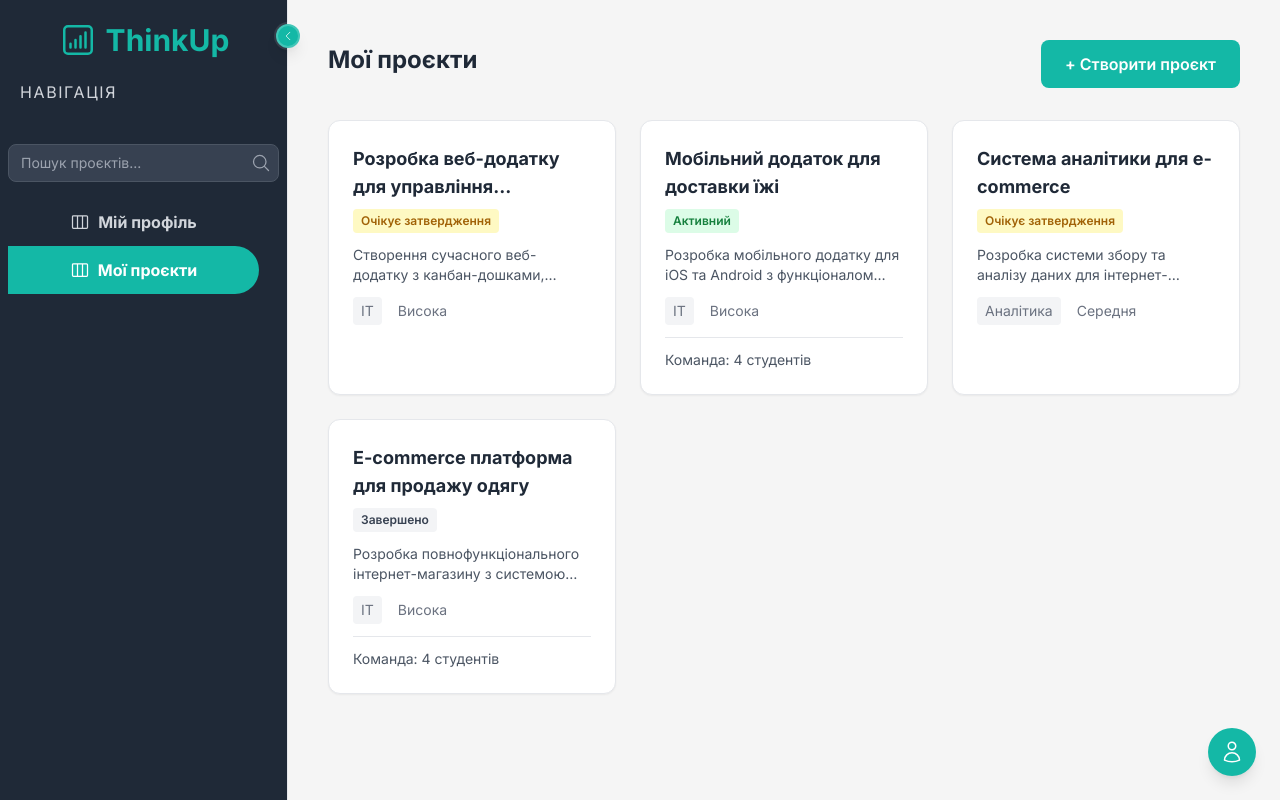
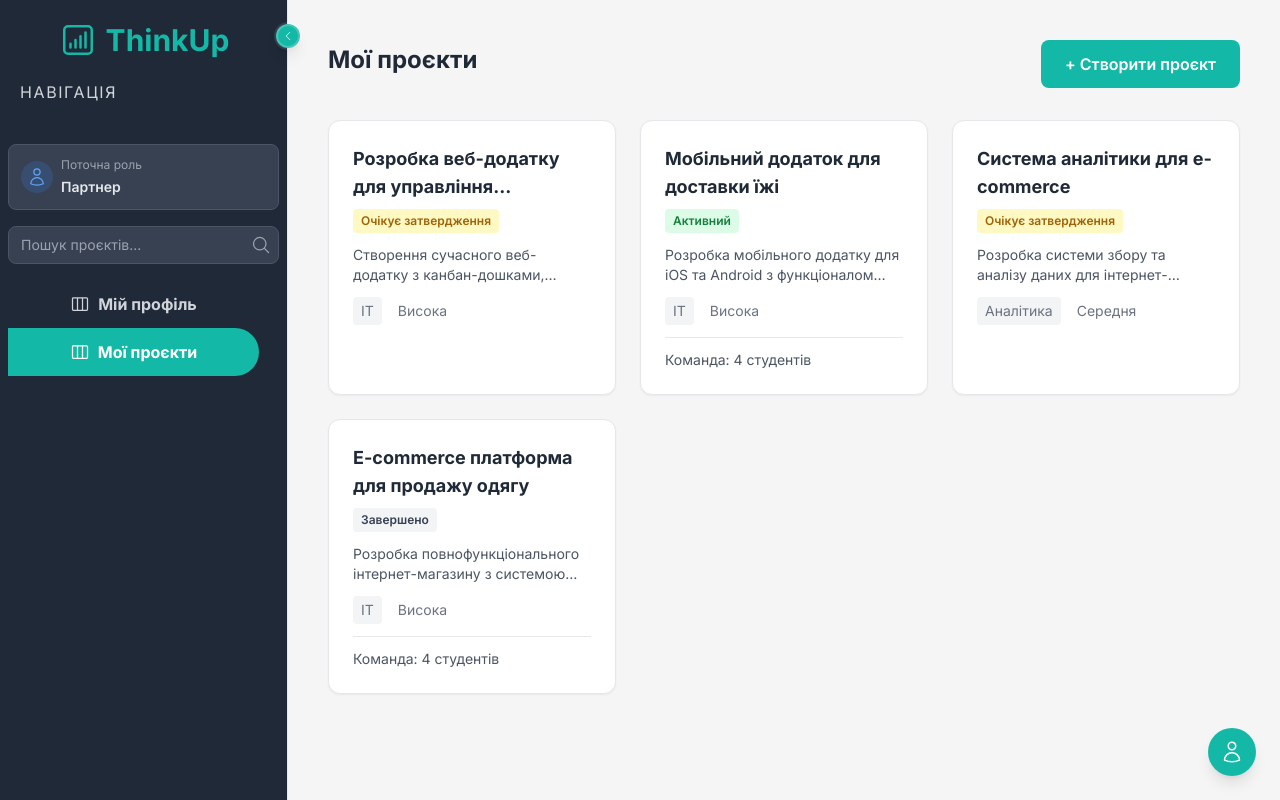
Before and after one commit to VitaliyBogdanuk/thinkup, a Nuxt app: page /projects in a window 1280 px wide. Built offline with nearby package versions, Linux system fonts and the light colour scheme.

Commit message:
add profile in nav

```diff
--- a/layouts/default.vue
+++ b/layouts/default.vue
@@ -15,6 +15,26 @@
           </div>
         </NuxtLink>
         <p v-if="!isSidebarCollapsed" class="mb-5 tracking-widest mt-5">НАВІГАЦІЯ</p>
+      </div>
+
+      <!-- Відображення поточної ролі -->
+      <div v-if="authStore.isAuthenticated" class="px-2 mb-4">
+        <div v-if="!isSidebarCollapsed" class="bg-gray-700 rounded-lg p-3 border border-gray-600">
+          <div class="flex items-center gap-2">
+            <div :class="getRoleIconClass(authStore.userRole)" class="w-8 h-8 rounded-full flex items-center justify-center flex-shrink-0">
+              <UserIcon class="w-5 h-5" :class="getRoleIconColor(authStore.userRole)" />
+            </div>
+            <div class="flex-1 min-w-0">
+              <p class="text-xs text-gray-400 mb-1">Поточна роль</p>
+              <p class="text-sm font-semibold text-gray-200 truncate">{{ getRoleLabel(authStore.userRole) }}</p>
+            </div>
+          </div>
+        </div>
+        <div v-else class="flex justify-center">
+          <div :class="getRoleIconClass(authStore.userRole)" class="w-10 h-10 rounded-full flex items-center justify-center" :title="getRoleLabel(authStore.userRole)">
+            <UserIcon class="w-5 h-5" :class="getRoleIconColor(authStore.userRole)" />
+          </div>
+        </div>
       </div>
 
       <!-- Пошук проєктів -->
@@ -178,10 +198,11 @@ import { ref, watch } from "vue";
 import { useStorage } from "@vueuse/core";
 import { useKanbanStore } from "~~/stores";
 import { useAuthStore } from "~~/stores/auth";
-import { ChartBarSquareIcon, ViewColumnsIcon, ChevronLeftIcon, ChevronRightIcon, MagnifyingGlassIcon, XMarkIcon } from "@heroicons/vue/24/outline";
+import { ChartBarSquareIcon, ViewColumnsIcon, ChevronLeftIcon, ChevronRightIcon, MagnifyingGlassIcon, XMarkIcon, UserIcon } from "@heroicons/vue/24/outline";
 import { storeToRefs } from "pinia";
 import RoleSwitcher from "~~/components/RoleSwitcher.vue";
 import MobileHeader from "~~/components/MobileHeader.vue";
+import type { UserRole } from "~~/types";
 
 const boardFormState = isAddBoardFormOpen();
 
@@ -248,4 +269,40 @@ const clearSearch = () => {
   searchQuery.value = "";
   router.push("/projects");
 };
+
+// Функція для отримання назви ролі
+const getRoleLabel = (role: UserRole | null): string => {
+  if (!role) return "Не вибрано";
+  const roleLabels: Record<UserRole, string> = {
+    partner: "Партнер",
+    student: "Студент",
+    teacher: "Викладач",
+    admin: "Адміністратор",
+  };
+  return roleLabels[role] || role;
+};
+
+// Функція для отримання класу іконки ролі
+const getRoleIconClass = (role: UserRole | null): string => {
+  if (!role) return "bg-gray-500/20";
+  const roleClasses: Record<UserRole, string> = {
+    partner: "bg-blue-500/20",
+    student: "bg-green-500/20",
+    teacher: "bg-purple-500/20",
+    admin: "bg-red-500/20",
+  };
+  return roleClasses[role] || "bg-savoy/20";
+};
+
+// Функція для отримання кольору іконки ролі
+const getRoleIconColor = (role: UserRole | null): string => {
+  if (!role) return "text-gray-400";
+  const roleColors: Record<UserRole, string> = {
+    partner: "text-blue-400",
+    student: "text-green-400",
+    teacher: "text-purple-400",
+    admin: "text-red-400",
+  };
+  return roleColors[role] || "text-savoy";
+};
 </script>
```
